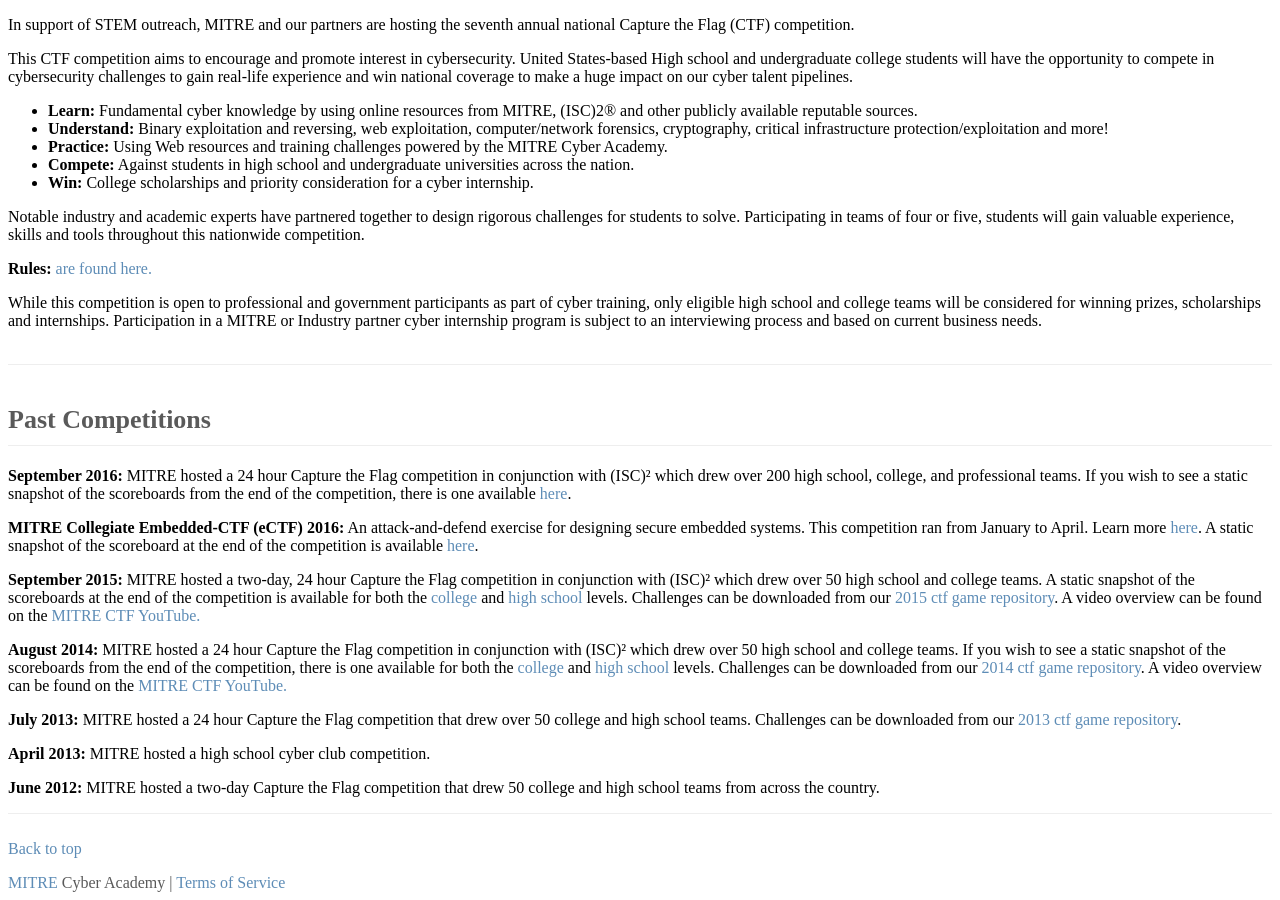
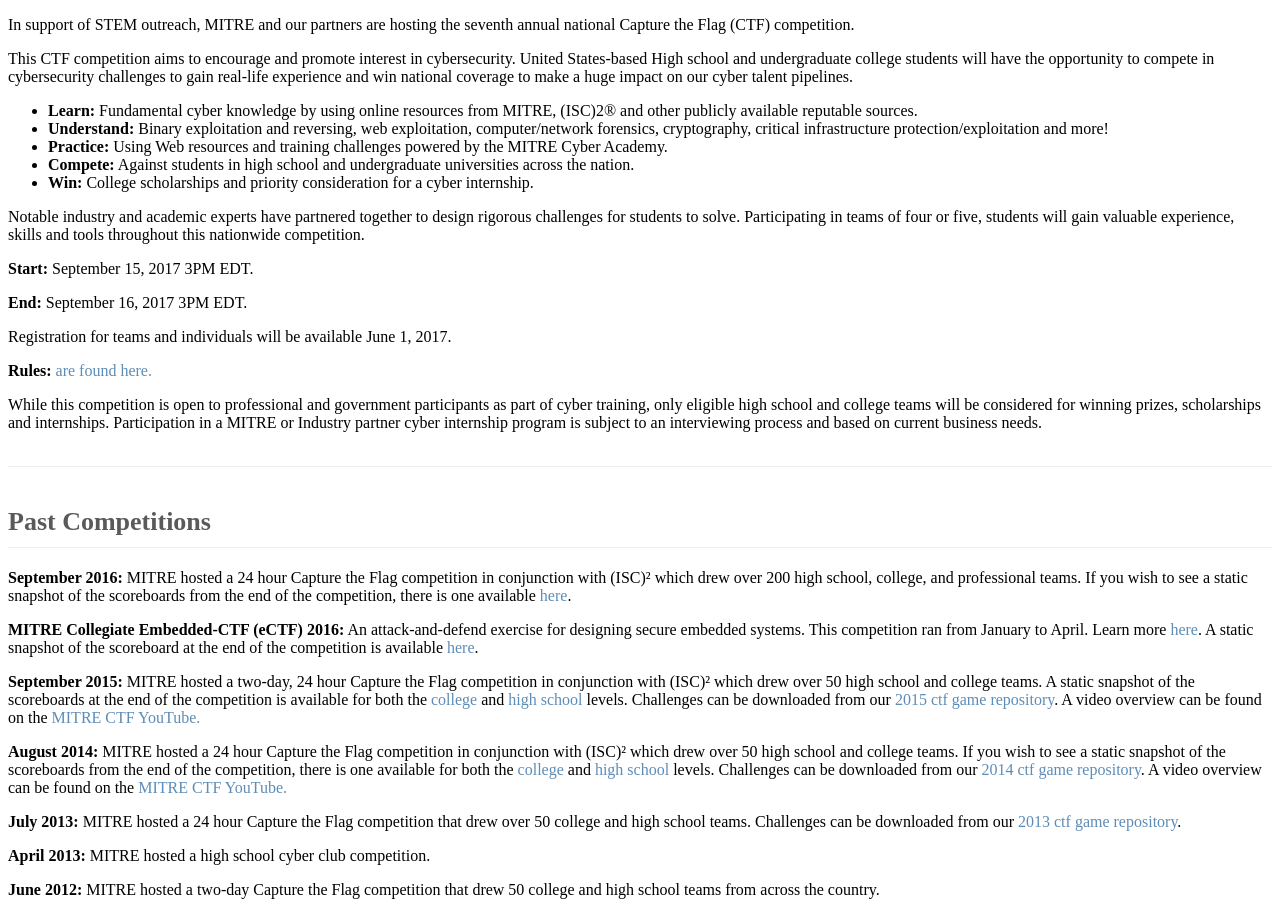
Before and after one commit to mitre-cyber-academy/mitre-cyber-academy.github.io, a Jekyll site: the page built from competitions/index.html, in a window 1280 px wide and 900 px high, scrolled down 904 px. Built offline with Jekyll 4.4.1, drawn with Linux system fonts in a browser that asks for light colours; nearby versions of some CDN libraries; library files that are not in the unit come from our copies; a script that is not in the unit is left out.

Commit message:
Added competition and registration dates for 2017

```diff
--- a/competitions/index.html
+++ b/competitions/index.html
@@ -55,6 +55,11 @@ redirect_from:
 
         <p>Notable industry and academic experts have partnered together to design rigorous challenges for students to solve. Participating in teams of four or five, students will gain valuable experience, skills and tools throughout this nationwide competition.</p>
 
+        <p><strong>Start:</strong> September 15, 2017 3PM EDT.</p>
+        <p><strong>End:</strong> September 16, 2017 3PM EDT.</p>
+
+        <p>Registration for teams and individuals will be available June 1, 2017.</p>
+
         <p><strong>Rules:</strong> <a href="rules/index.html">are found here.</a></p>
 
 
```
